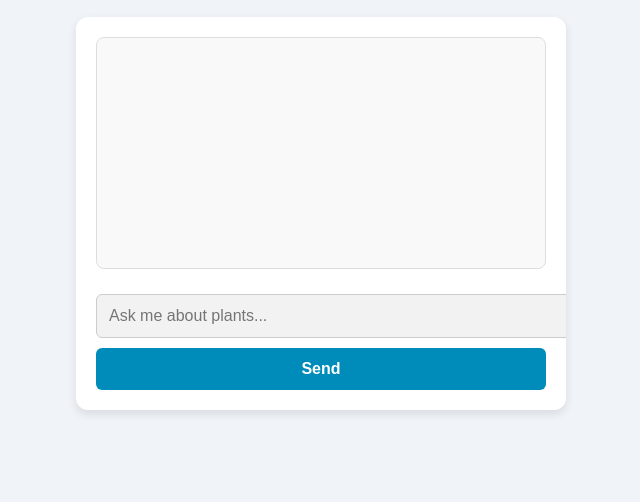
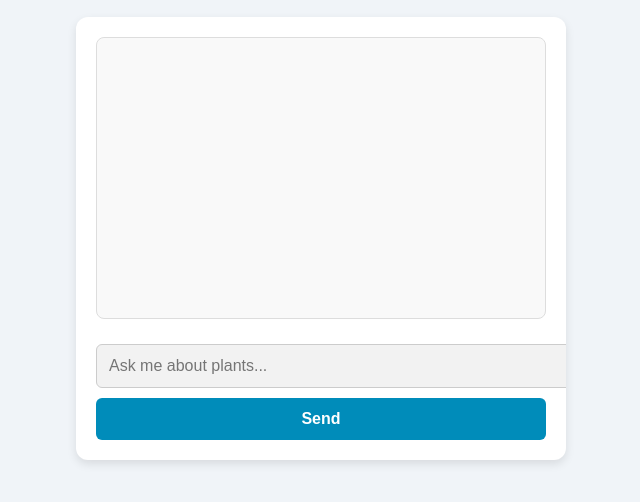
Before and after one commit to SFatimah56/Botanist-AI, a plain HTML site: page index.html in a window 1280 px wide. Shown: the part 94-596 px from the top of the page, without its empty margins (319-959 px from the left). Drawn offline with Linux system fonts and the light colour scheme.

Commit message:
edited css file

```diff
--- a/styles.css
+++ b/styles.css
@@ -30,13 +30,17 @@ h2 {
 #messages {
     border: 1px solid #ddd;
     padding: 15px;
-    min-height: 200px;
+    height: 250px; /* Set a fixed height */
+    max-height: 300px; /* Limit max height */
     text-align: left;
-    background-color: #f9f9f9; /* Slightly lighter background for messages */
+    background-color: #f9f9f9; /* Slightly lighter background */
     border-radius: 8px;
-    overflow-y: auto;
+    overflow-y: auto; /* Enable scrolling */
     margin-bottom: 15px;
+    display: flex;
+    flex-direction: column;
 }
+
 
 /* Input and button styling */
 input, button {
```
